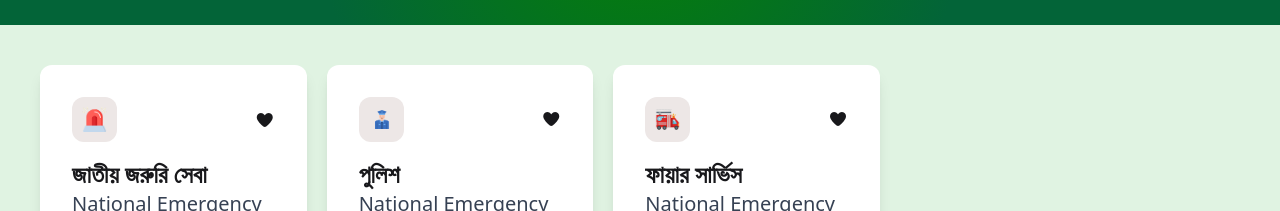
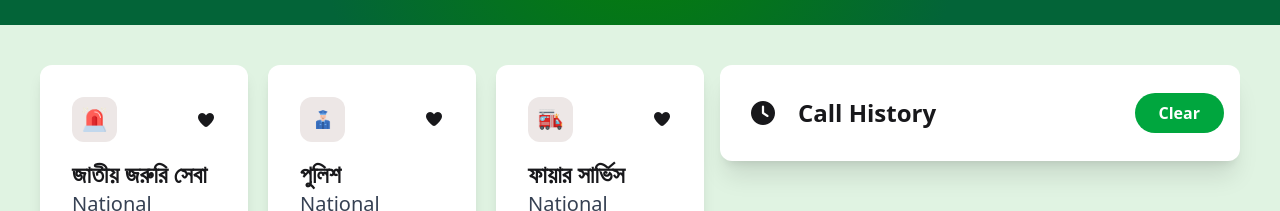
Before and after one commit to Shafayet999/Assignment-05, a plain HTML site: page index.html in a window 1280 px wide. Shown: the part 320-531 px from the top of the page. Drawn offline with nearby package versions, Linux system fonts and the light colour scheme.

Commit message:
call history section aka aside section done\

```diff
--- a/index.html
+++ b/index.html
@@ -293,8 +293,18 @@
                 </div>
             </div>
         </div>
-
-
+        <aside>
+            <div id="call-history" class="bg-white p-4 border-2.5 border-gray-100 shadow-xl rounded-xl w-130 ">
+                <div class="flex justify-between items-center my-3">
+                    <div class="flex gap-2 items-center">
+                        <i class="fa-solid fa-clock text-2xl ml-3 mr-3"></i>
+                        <h1 class="text-2xl font-semibold">Call History</h1>
+                    </div>
+                    <button id="btn-call-clear"
+                        class="bg-green-600 py-2 text-white hover:bg-green-800 rounded-3xl px-6 font-semibold">Clear</button>
+                </div>
+            </div>
+        </aside>
     </main>
 
 
```
